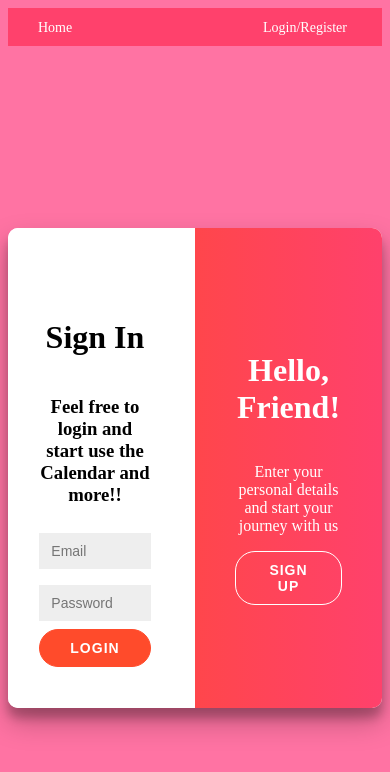
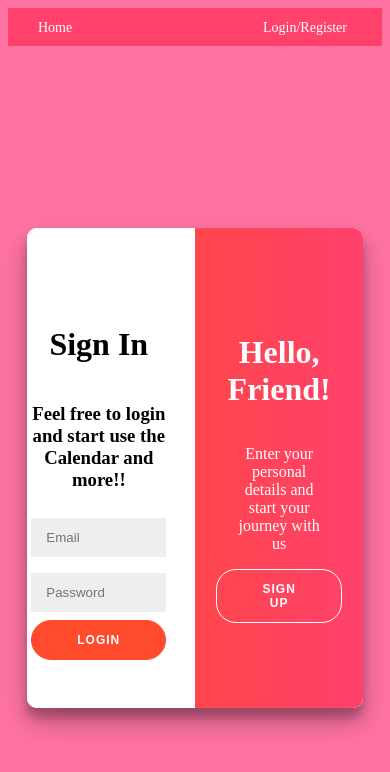
Before and after one commit to TwiceG/calendarling, a React (Vite) app: page /login-register in a window 390 px wide. Shown: the top 772 px of the page. Built offline with nearby package versions, Linux system fonts and the light colour scheme; no server answers.

Commit message:
adjust the layout for mobile

```diff
--- a/src/style/AuthForm.css
+++ b/src/style/AuthForm.css
@@ -8,7 +8,6 @@
 #title {
     margin-top: 50px;
 }
-
 /* Center the form */
 .auth-form-container {
     display: flex;
@@ -40,11 +39,10 @@
     top: 0;
     height: 100%;
     transition: all 0.6s ease-in-out;
-    display: flex;
-    justify-content: center;
-    align-items: center;
-    flex-direction: column;
 }
+
+
+
 
 a {
     color: #333;
@@ -89,7 +87,6 @@ form {
     padding: 0 50px;
     height: 100%;
     text-align: center;
-    width: 100%; /* Ensure form takes up all available space */
 }
 
 input {
@@ -98,7 +95,6 @@ input {
     padding: 12px 15px;
     margin: 8px 0;
     width: 100%;
-    font-size: 14px;  /* Make input text smaller */
 }
 
 /* Overlay container for effects */
@@ -251,20 +247,10 @@ footer a {
 
 /* Responsive behavior for smaller screens */
 @media (max-width: 768px) {
-
-    /* Reduce font size for inputs and buttons */
-    input {
-        font-size: 14px; /* Make input text smaller */
-        padding: 10px 12px; /* Adjust padding */
+    .container {
+        width: 90%; /* Take up 90% of the screen width */
     }
-
-    button {
-        font-size: 14px;  /* Make button text smaller */
-        padding: 10px 30px; /* Adjust button padding */
+    .form-container{
+        margin-left: -9%;
     }
-
-    .form-container {
-        margin-left: -20%; /* Move form container 10% to the left */
-    }
-
 }
```
